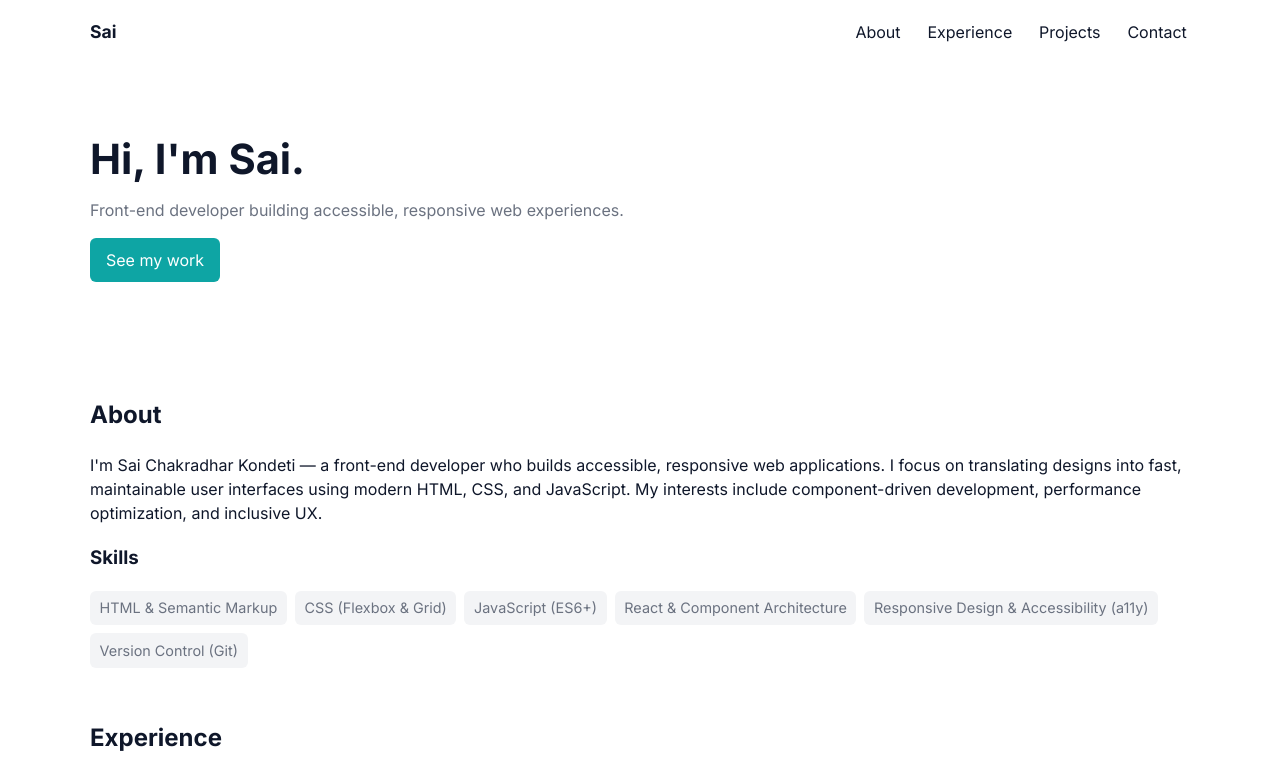
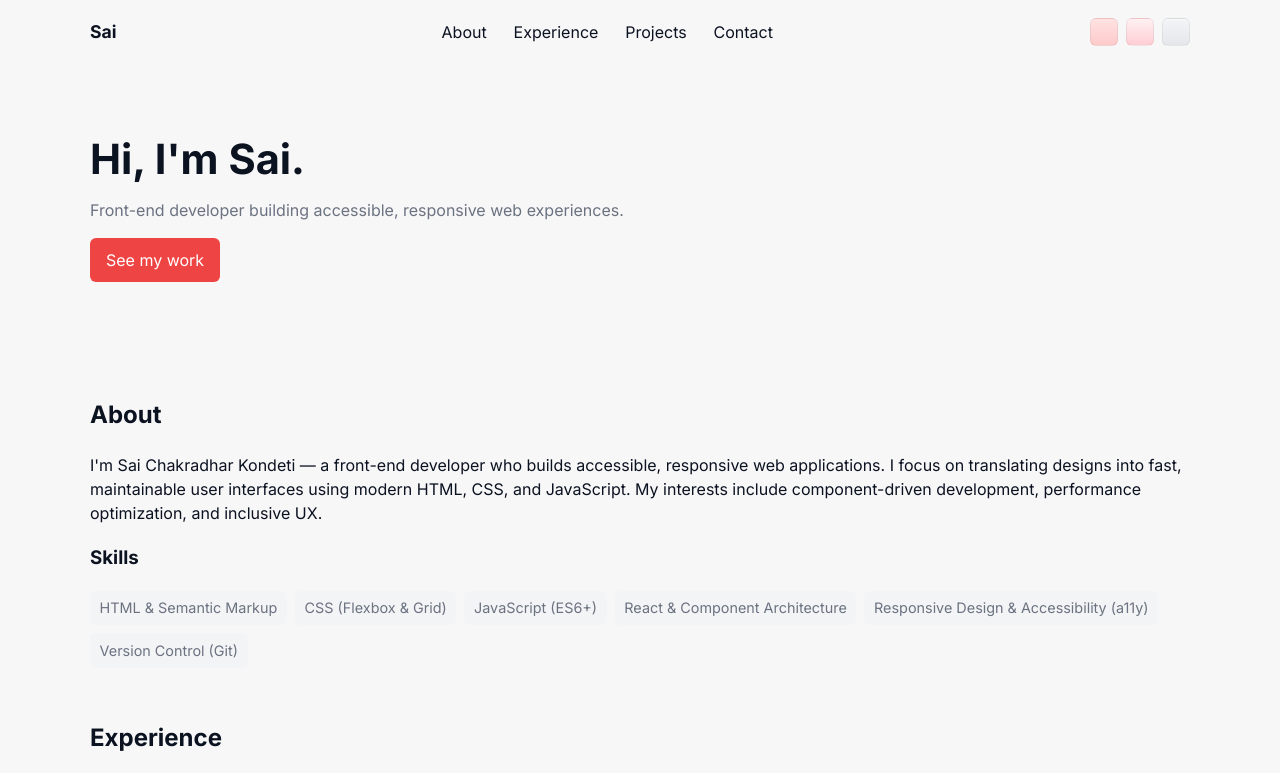
Before and after one commit to Saichakradhar4705/profile, a website: page index.html in a window 1280 px wide. Shown: the top 773 px of the page. Drawn offline with Linux system fonts and the light colour scheme; files that its build step writes are made by us from their sources; no server answers.

Commit message:
Add palette switcher with 3 palettes (red, crimson, charcoal) and persist choice

```diff
--- a/index.html
+++ b/index.html
@@ -18,6 +18,14 @@
             <a href="#projects">Projects</a>
             <a href="#contact">Contact</a>
         </nav>
+
+        <!-- Palette switcher -->
+        <div class="palette-switcher" role="toolbar" aria-label="Choose color palette">
+            <button class="palette-btn swatch red" data-palette="red" aria-pressed="false" title="Red"></button>
+            <button class="palette-btn swatch crimson" data-palette="crimson" aria-pressed="false" title="Crimson"></button>
+            <button class="palette-btn swatch charcoal" data-palette="charcoal" aria-pressed="false" title="Charcoal"></button>
+        </div>
+
         <button id="nav-toggle" class="nav-toggle" aria-expanded="false" aria-controls="site-nav" aria-label="Toggle navigation">
             <span class="bar"></span>
             <span class="bar"></span>
@@ -106,13 +114,13 @@
 
 <footer class="site-footer">
     <div class="container">
-        <p>© <span id="year"></span> Sai — Built with ❤️</p>
+        <p>© <span id="year"></span>
         <p class="social">
             <a href="https://github.com/Saichakradhar4705" aria-label="GitHub" target="_blank" rel="noopener noreferrer">GitHub</a> · <a href="https://www.linkedin.com/in/sai-chakradhar-kondeti-744843291/?skipRedirect=true" aria-label="LinkedIn" target="_blank" rel="noopener noreferrer">LinkedIn</a>
         </p>
     </div>
 </footer>
 
-<script src="script.js" defer></script>
+<script src="dist/script.js" defer></script>
 </body>
 </html>
--- a/styles.css
+++ b/styles.css
@@ -1,9 +1,10 @@
 /* Basic mobile-first styles for portfolio */
 :root{
-  --bg:#ffffff;
-  --text:#0f172a;
-  --muted:#6b7280;
-  --accent:#0ea5a4; /* teal */
+  /* Red + Gray palette */
+  --bg:#f7f7f8;          /* very light gray background */
+  --text:#0b1220;        /* near-black text */
+  --muted:#6b7280;       /* muted gray */
+  --accent:#ef4444;      /* red (tailwind red-500) */
   --max-width:1100px;
   --radius:8px;
   --gap:1rem;
@@ -77,3 +78,36 @@ a:focus,button:focus,input:focus,textarea:focus{outline:3px solid rgba(14,165,16
 
 /* Utility */
 .visually-hidden{position:absolute;width:1px;height:1px;padding:0;margin:-1px;overflow:hidden;clip:rect(0 0 0 0);white-space:nowrap;border:0}
+
+/* Palette switcher UI */
+.palette-switcher{display:flex;gap:.5rem;align-items:center;margin-left:8px}
+.palette-btn{width:28px;height:28px;border-radius:6px;border:1px solid rgba(0,0,0,.06);cursor:pointer;padding:0}
+.palette-btn:focus{outline:2px solid rgba(0,0,0,.12)}
+.palette-btn.swatch.red{background:linear-gradient(180deg,#fee2e2,#fecaca)}
+.palette-btn.swatch.crimson{background:linear-gradient(180deg,#fff1f2,#fecdd3)}
+.palette-btn.swatch.charcoal{background:linear-gradient(180deg,#f3f4f6,#e5e7eb);box-shadow:inset 0 1px 0 rgba(255,255,255,.4)}
+
+/* Palette themes (override variables) */
+:root.palette-red{
+  --bg:#fff7f6;
+  --text:#1b1b1f;
+  --muted:#6b7280;
+  --accent:#ef4444; /* red */
+}
+:root.palette-crimson{
+  --bg:#fff7f8;
+  --text:#11121a;
+  --muted:#6b7280;
+  --accent:#dc2626; /* crimson-like */
+}
+:root.palette-charcoal{
+  --bg:#0f1724; /* dark */
+  --text:#e6eef6; /* light text */
+  --muted:#9aa6b2;
+  --accent:#ef4444; /* red accent on dark */
+}
+
+/* Ensure the palette switcher sits nicely in header on small screens */
+@media(max-width:699px){
+  .palette-switcher{order:3}
+}
```
Also changed, not shown: src/script.ts (+29 -0 lines).
